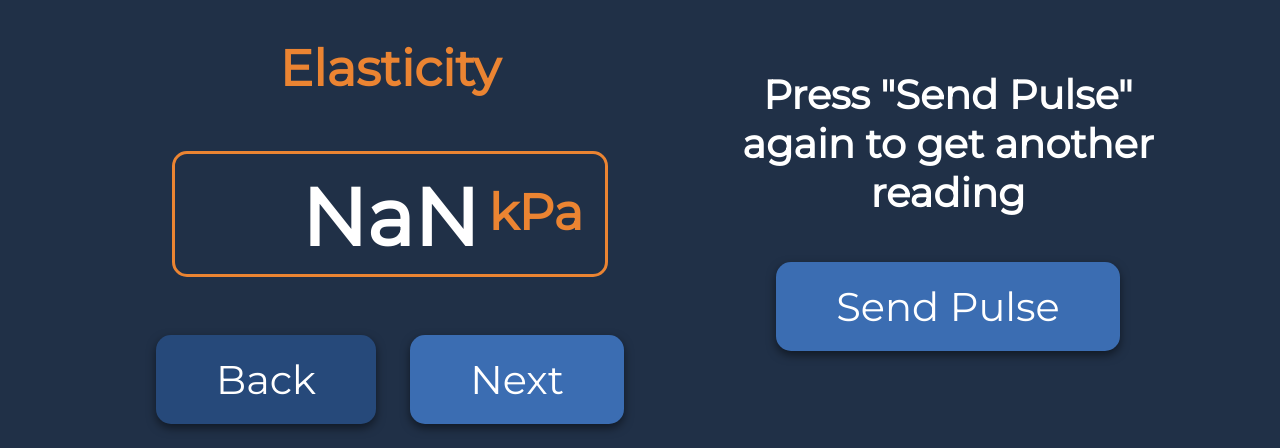
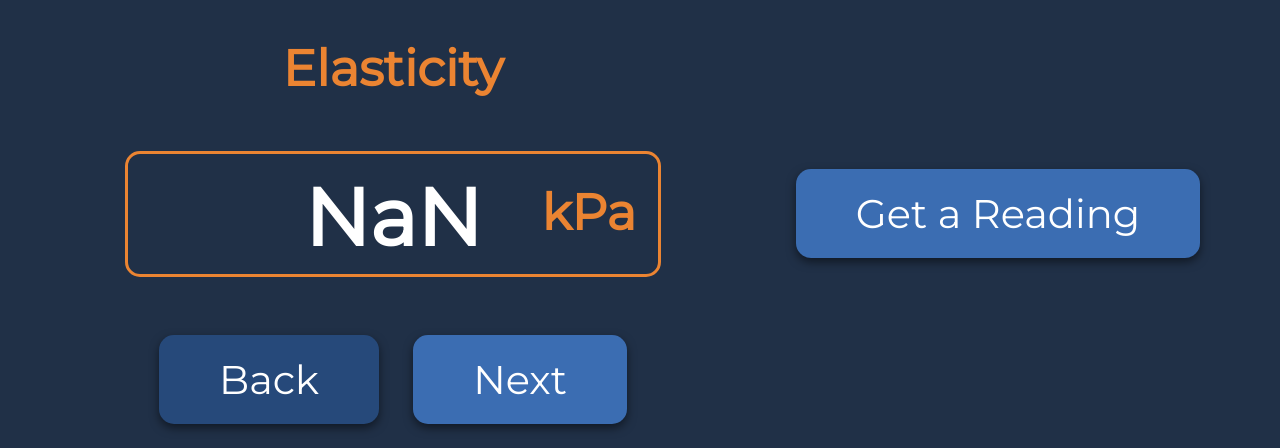
Before and after one commit to kewennnnn/Capstone-UI, an Electron app: page pages/screening.html in a window 1280 px wide. Shown: the part 252-700 px from the top of the page. Drawn offline with Linux system fonts and the light colour scheme; no server answers; some icons are missing.

Commit message:
Remove screening page prompt, add platelet unit

```diff
--- a/components/storage.js
+++ b/components/storage.js
@@ -77,11 +77,11 @@ function displayElasticity() {
     const elasticity = getElasticity();
     if (elasticity == "") {
         document.getElementById("input-value").innerHTML = "-";
-        document.getElementById("screening-prompt").innerHTML = 'Press "Send Pulse" to get an elasticity reading from probe';
+        // document.getElementById("screening-prompt").innerHTML = 'Press "Send Pulse" to get an elasticity reading from probe';
         document.getElementById("screening-done").innerHTML = finishButton(false);
     } else {
         document.getElementById("input-value").innerHTML = elasticity;
-        document.getElementById("screening-prompt").innerHTML = 'Press "Send Pulse" again to get another reading';
+        // document.getElementById("screening-prompt").innerHTML = 'Press "Send Pulse" again to get another reading';
         document.getElementById("screening-done").innerHTML = finishButton(true);
     }
 }
--- a/pages/screening.html
+++ b/pages/screening.html
@@ -50,7 +50,7 @@
         </div>
         <!-- <span id="elasticity-unit"><h2>kPa</h2></span> -->
         <div class="col-right align-center">
-          <h3 id="screening-prompt" style="margin-top: 0;"></h3>
+          <!-- <h3 id="screening-prompt" style="margin-top: 0;"></h3> -->
           <div class="flex-row" style="min-width: max-content; justify-content: center;"">
             <div class="tooltip-positioner" style="right:500px; bottom:330px">
               <my-tooltip
@@ -61,7 +61,7 @@
                 position="tooltip-popup-right-bottom">
               </my-tooltip>
             </div>
-            <button id="screening-activate" class="">Send Pulse</button>
+            <button id="screening-activate" class="">Get a Reading</button>
             <!-- <span id="screening-done"></span> -->
           </div>
 
--- a/styles.css
+++ b/styles.css
@@ -148,7 +148,7 @@ my-keypad button {
 
 #input-value {
     height: 90px;
-    width: 400px;
+    width: 500px;
     border: 3px solid var(--orange);
     border-radius: 15px;
     padding: 15px;
@@ -163,12 +163,12 @@ my-keypad button {
     width: 0px;
     display: inline-block;
     position: relative;
-    right: 200px;
+    right: 250px;
     /* bottom: 12px; */
     align-items: flex-end;
 }
 #input-unit h2 {
-    width: 100px;
+    width: 150px;
     text-align: right;
 }
 
```
Also changed, not shown: pages/platelet.html (+1 -0 lines).
